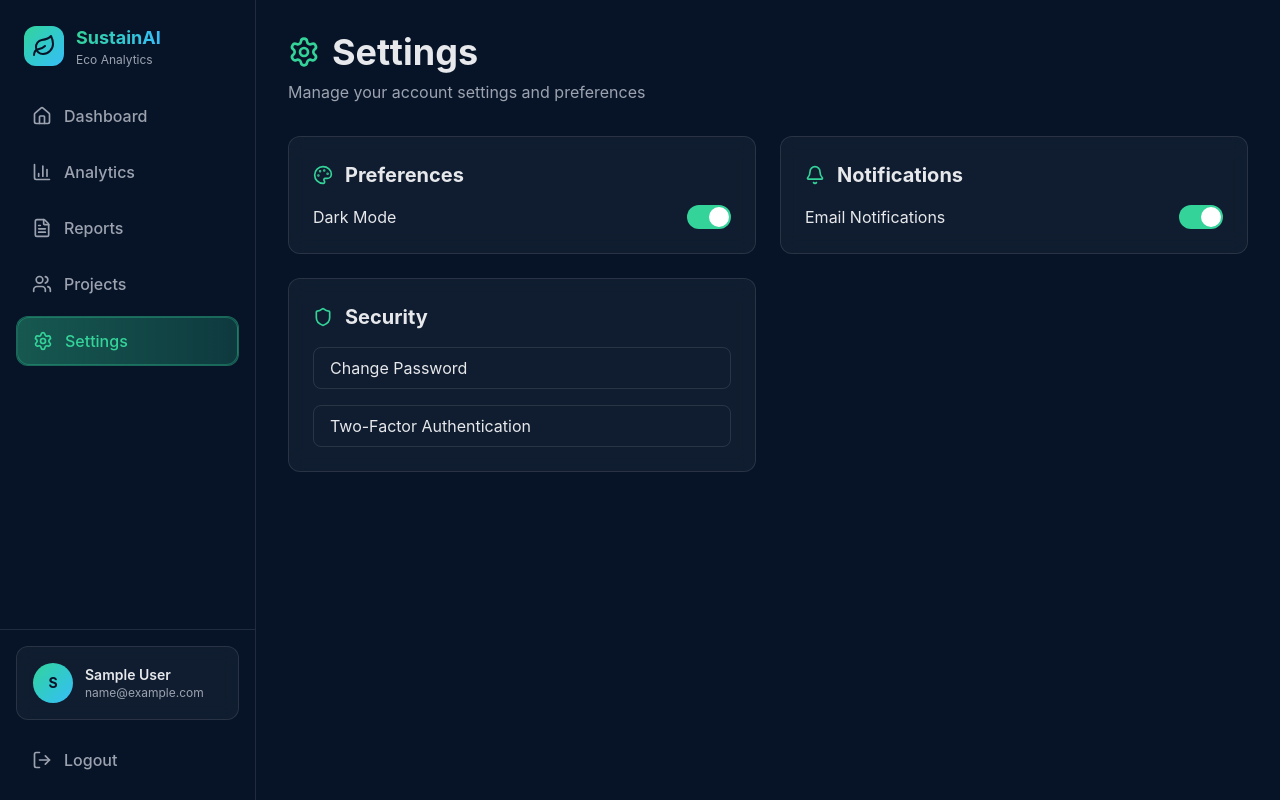
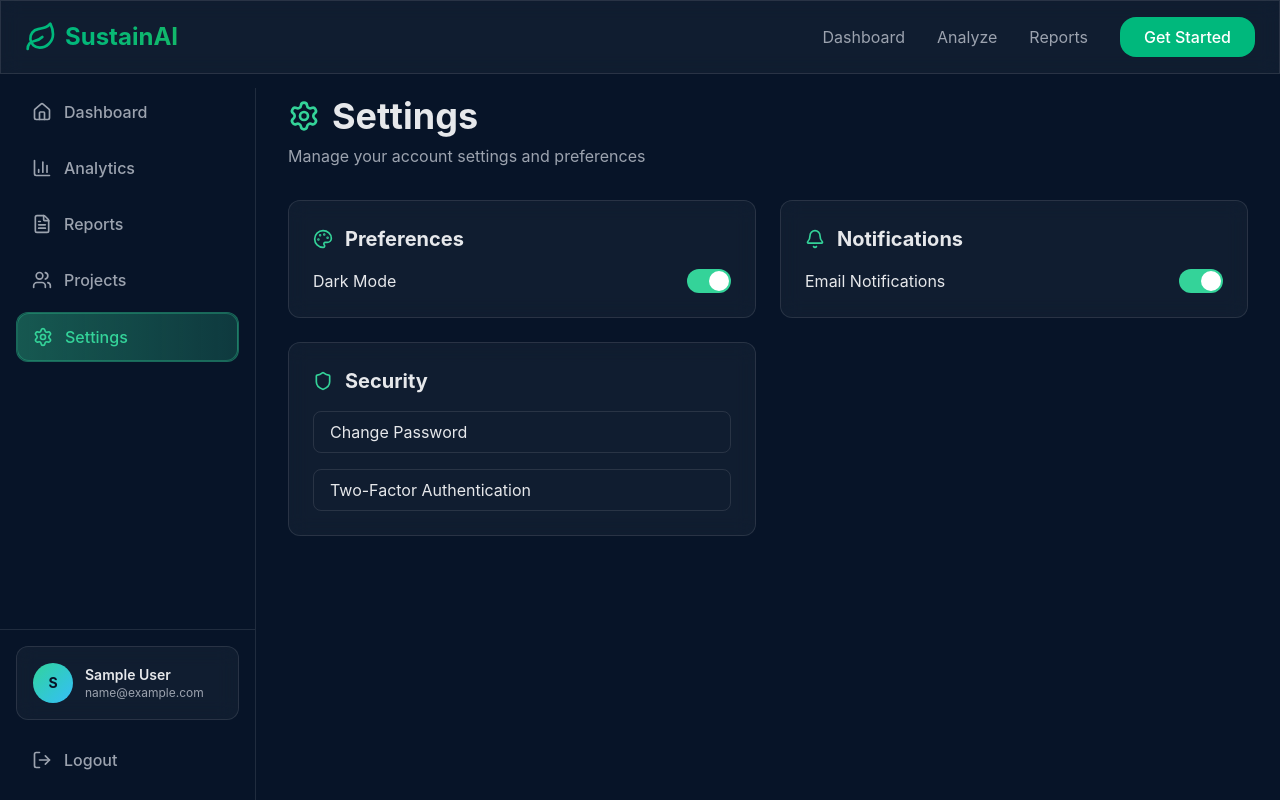
Before and after one commit to Himanshu817324/CU-HACKATHAON, a Next.js app in the folder client/: page /dashboard/settings in a window 1280 px wide. Built offline with nearby package versions, Linux system fonts and the light colour scheme; sample sign-in values are in the browser's storage.

Commit message:
sidebar and header's fixes

```diff
--- a/client/app/dashboard/components/LeftSidebar.tsx
+++ b/client/app/dashboard/components/LeftSidebar.tsx
@@ -8,7 +8,6 @@ import {
   Settings,
   FileText,
   Users,
-  Leaf,
   LogOut,
   Menu,
   X
@@ -43,26 +42,9 @@ export default function LeftSidebar() {
   };
 
   const SidebarContent = () => (
-    <div className="flex flex-col h-full">
-      {/* Logo */}
-      <motion.div
-        initial={{ scale: 0.9, opacity: 0 }}
-        animate={{ scale: 1, opacity: 1 }}
-        className="p-6 flex items-center gap-3"
-      >
-        <div className="w-10 h-10 rounded-xl bg-gradient-to-br from-[#34D399] to-[#38BDF8] flex items-center justify-center">
-          <Leaf className="w-6 h-6 text-[#071428]" />
-        </div>
-        <div>
-          <h2 className="text-lg font-bold bg-gradient-to-r from-[#34D399] to-[#38BDF8] bg-clip-text text-transparent">
-            SustainAI
-          </h2>
-          <p className="text-xs text-text-secondary">Eco Analytics</p>
-        </div>
-      </motion.div>
-
+    <div className="flex flex-col h-full overflow-hidden">
       {/* Navigation */}
-      <nav className="flex-1 px-4 space-y-2">
+      <nav className="flex-1 px-4 space-y-2 overflow-y-auto">
         {navItems.map((item, index) => {
           const Icon = item.icon;
           const isActive = pathname === item.path;
@@ -135,20 +117,12 @@ export default function LeftSidebar() {
   return (
     <>
       {/* Desktop Sidebar */}
-      <aside className="hidden lg:flex w-64 flex-col bg-midnight border-r border-white/10">
-        <SidebarContent />
+      <aside className="hidden lg:flex fixed left-0 top-22 w-64 h-[calc(97vh-4rem)] flex-col bg-midnight border-r border-white/10 overflow-hidden z-40">
+        {SidebarContent()}
       </aside>
 
       {/* Mobile Header */}
-      <div className="lg:hidden bg-midnight border-b border-white/10 p-4 flex items-center justify-between">
-        <div className="flex items-center gap-3">
-          <div className="w-8 h-8 rounded-lg bg-gradient-to-br from-[#34D399] to-[#38BDF8] flex items-center justify-center">
-            <Leaf className="w-5 h-5 text-[#071428]" />
-          </div>
-          <h2 className="text-lg font-bold bg-gradient-to-r from-[#34D399] to-[#38BDF8] bg-clip-text text-transparent">
-            SustainAI
-          </h2>
-        </div>
+      <div className="lg:hidden bg-midnight border-b border-white/10 p-4 flex items-center justify-end">
         <button
           onClick={() => setIsMobileOpen(!isMobileOpen)}
           className="p-2 rounded-lg hover:bg-white/5 transition-colors"
@@ -165,7 +139,7 @@ export default function LeftSidebar() {
             onClick={() => setIsMobileOpen(false)}
           />
           <aside className="fixed inset-y-0 left-0 w-64 bg-midnight border-r border-white/10 z-50 lg:hidden">
-            <SidebarContent />
+            {SidebarContent()}
           </aside>
         </>
       )}
--- a/client/app/dashboard/layout.tsx
+++ b/client/app/dashboard/layout.tsx
@@ -3,15 +3,19 @@
 import { ReactNode } from 'react';
 import ProtectedRoute from '@/components/ProtectedRoute';
 import LeftSidebar from './components/LeftSidebar';
+import Navbar from '@/components/Navbar';
 
 export default function DashboardLayout({ children }: { children: ReactNode }) {
   return (
     <ProtectedRoute>
-      <div className="min-h-screen flex">
-        <LeftSidebar />
-        <main className="flex-1 overflow-y-auto">
-          {children}
-        </main>
+      <div className="min-h-screen flex flex-col">
+        <Navbar />
+        <div className="flex flex-1 pt-16 h-[calc(100vh-4rem)]">
+          <LeftSidebar />
+          <main className="flex-1 lg:pl-64 overflow-y-auto">
+            {children}
+          </main>
+        </div>
       </div>
     </ProtectedRoute>
   );
```
